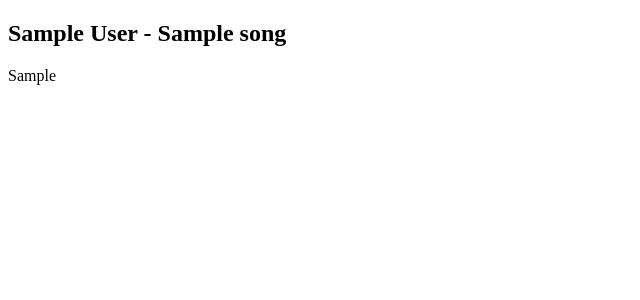
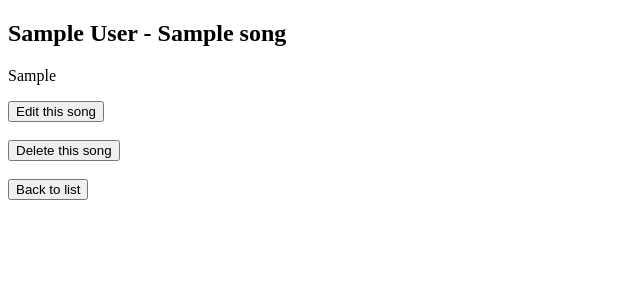
Before and after one commit to SzymonSwic/Songbook, a Django app: page /songbook/1/ in a window 1280 px wide. Shown: the top 300 px of the page, without its empty margins (0-640 px from the left). Run offline with Django 3.2, Linux system fonts and the light colour scheme; tables that the repository leaves empty hold one stand-in row (values such as "Sample post").

Commit message:
Basic website navigation implemented

```diff
--- a/songbookAPI_project/songbook/templates/songs/song_delete.html
+++ b/songbookAPI_project/songbook/templates/songs/song_delete.html
@@ -7,7 +7,10 @@
 <body>
     <form method="post">{% csrf_token %}
         <h1>Czy na pewno chcesz usunąć piosenkę: "{{ song }}"?</h1>
-        <p><input type="submit" value="Tak"> <a href="../">Anuluj</a></p>
+        <p><input type="submit" value="Tak"></p>
+        <a href="../">
+            <button type="button">Anuluj</button>
+        </a>
     </form>
 </body>
 </html>
--- a/songbookAPI_project/songbook/templates/songs/song_detail.html
+++ b/songbookAPI_project/songbook/templates/songs/song_detail.html
@@ -12,4 +12,19 @@
         {{ song.lyrics|linebreaks }}
     </p>
 </body>
+
+<a href="{% url 'song_update' pk=song.id %}">
+    <button type="button">Edit this song</button>
+</a>
+<br>
+<br>
+<a href="{% url 'song_delete' pk=song.id %}">
+    <button type="button">Delete this song</button>
+</a>
+<br>
+<br>
+<a href="{% url 'song_list' %}">
+    <button type="button">Back to list</button>
+</a>
+
 </html>
--- a/songbookAPI_project/songbook/templates/songs/song_list.html
+++ b/songbookAPI_project/songbook/templates/songs/song_list.html
@@ -14,4 +14,9 @@
 
     {% endfor %}
 </body>
+
+<a href="{% url 'song_create' %}">
+    <button type="button">Add new song</button>
+</a>
+
 </html>
```
